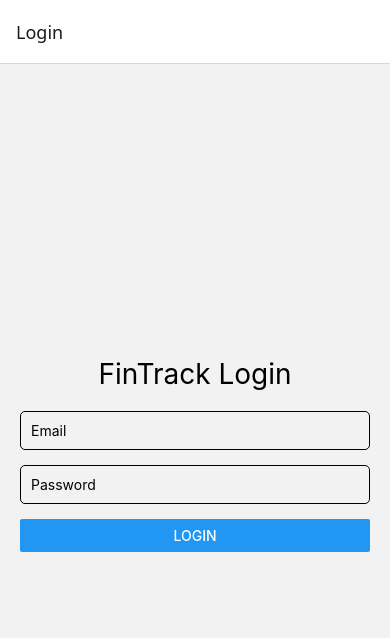
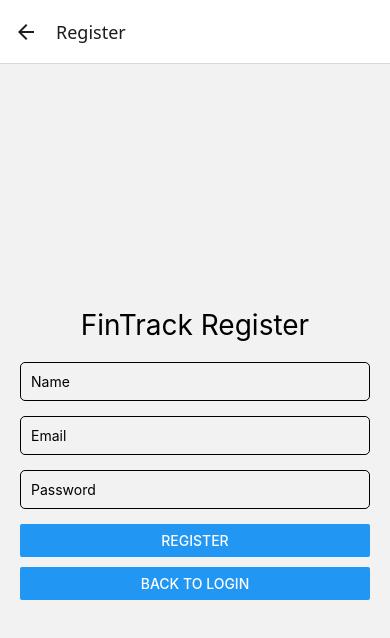
Before and after one commit to ahmedasfak2001/fintrack, a React Native app in the folder frontend/: screen /Register in a window 390 px wide. Shown: the top 638 px of the page. Built offline with nearby package versions, Linux system fonts and the light colour scheme.

Commit message:
Added register screen navigation

```diff
--- a/frontend/src/navigation/AppNavigator.tsx
+++ b/frontend/src/navigation/AppNavigator.tsx
@@ -3,6 +3,7 @@ import { createNativeStackNavigator } from "@react-navigation/native-stack";
 
 import LoginScreen from "../screens/LoginScreen";
 import DashboardScreen from "../screens/DashboardScreen";
+import RegisterScreen from "../screens/RegisterScreen";
 
 const Stack = createNativeStackNavigator();
 
@@ -17,6 +18,11 @@ export default function AppNavigator() {
                 />
 
                 <Stack.Screen
+                    name="Register"
+                    component={RegisterScreen}
+                />
+
+                <Stack.Screen
                     name="Dashboard"
                     component={DashboardScreen}
                 />
--- a/frontend/src/screens/LoginScreen.tsx
+++ b/frontend/src/screens/LoginScreen.tsx
@@ -91,7 +91,16 @@ const LoginScreen = ({ navigation }: any) => {
         title="Login"
         onPress={handleLogin}
       />
+
+      <View style={{ marginTop: 10 }}>
+        <Button
+          title="Create Account"
+          onPress={() => navigation.navigate("Register")}
+        />
+      </View>
     </View>
+
+
   );
 };
 
--- a/frontend/src/screens/RegisterScreen.tsx
+++ b/frontend/src/screens/RegisterScreen.tsx
@@ -0,0 +1,87 @@
+import React, { useState } from "react";
+import {
+  View,
+  Text,
+  TextInput,
+  Button,
+  Alert,
+  StyleSheet,
+} from "react-native";
+
+const RegisterScreen = ({ navigation }: any) => {
+
+  const [name, setName] = useState("");
+  const [email, setEmail] = useState("");
+  const [password, setPassword] = useState("");
+
+  const handleRegister = () => {
+    Alert.alert("Register Clicked");
+  };
+
+  return (
+    <View style={styles.container}>
+
+      <Text style={styles.title}>
+        FinTrack Register
+      </Text>
+
+      <TextInput
+        placeholder="Name"
+        value={name}
+        onChangeText={setName}
+        style={styles.input}
+      />
+
+      <TextInput
+        placeholder="Email"
+        value={email}
+        onChangeText={setEmail}
+        style={styles.input}
+      />
+
+      <TextInput
+        placeholder="Password"
+        secureTextEntry
+        value={password}
+        onChangeText={setPassword}
+        style={styles.input}
+      />
+
+      <Button
+        title="Register"
+        onPress={handleRegister}
+      />
+
+      <View style={{ marginTop: 10 }}>
+
+        <Button
+          title="Back To Login"
+          onPress={() => navigation.goBack()}
+        />
+
+      </View>
+
+    </View>
+  );
+};
+
+const styles = StyleSheet.create({
+  container: {
+    flex: 1,
+    justifyContent: "center",
+    padding: 20,
+  },
+  title: {
+    fontSize: 28,
+    marginBottom: 20,
+    textAlign: "center",
+  },
+  input: {
+    borderWidth: 1,
+    padding: 10,
+    marginBottom: 15,
+    borderRadius: 5,
+  },
+});
+
+export default RegisterScreen;
```
Lines whose indentation alone changed are shown as unchanged.
